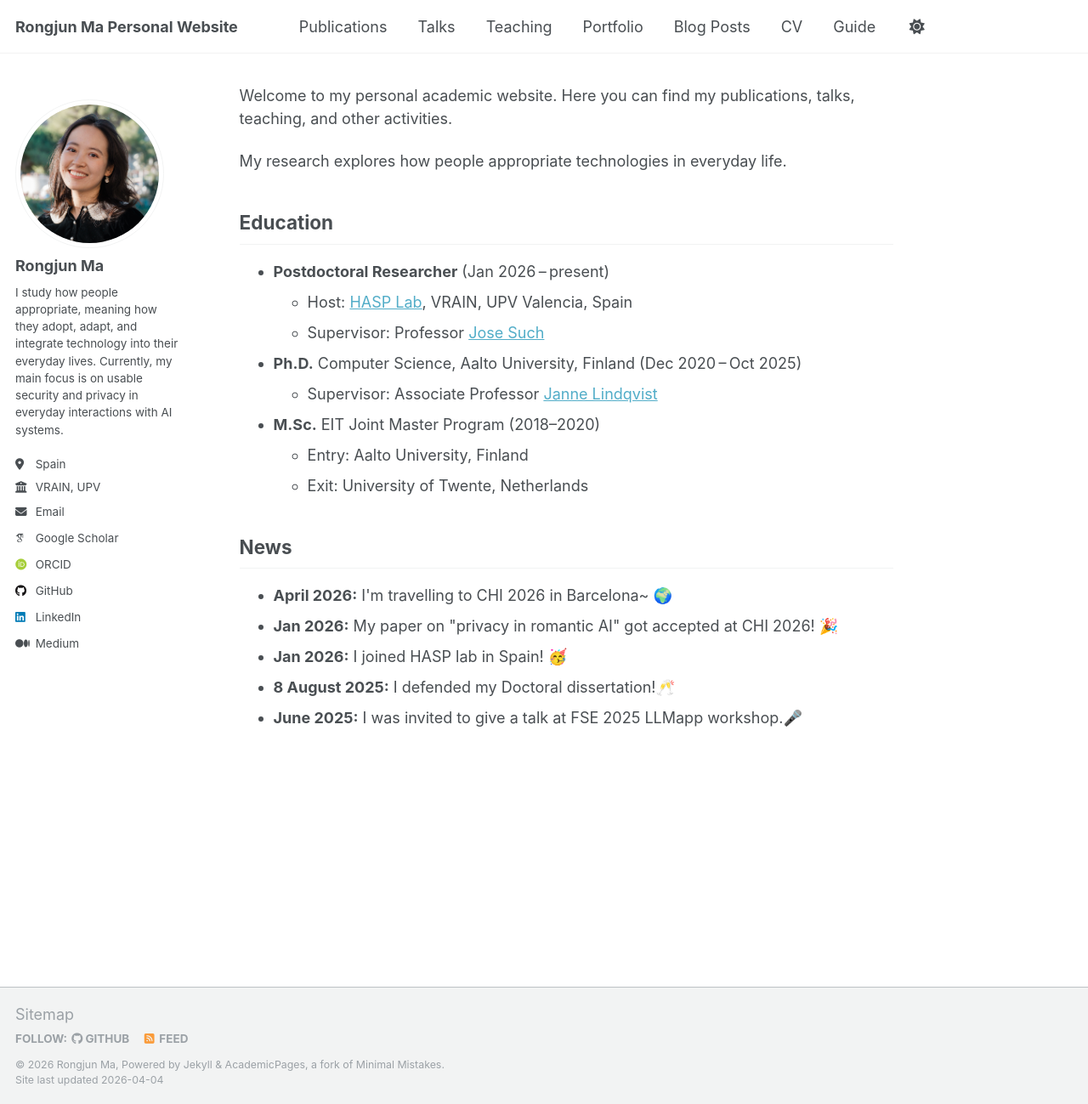
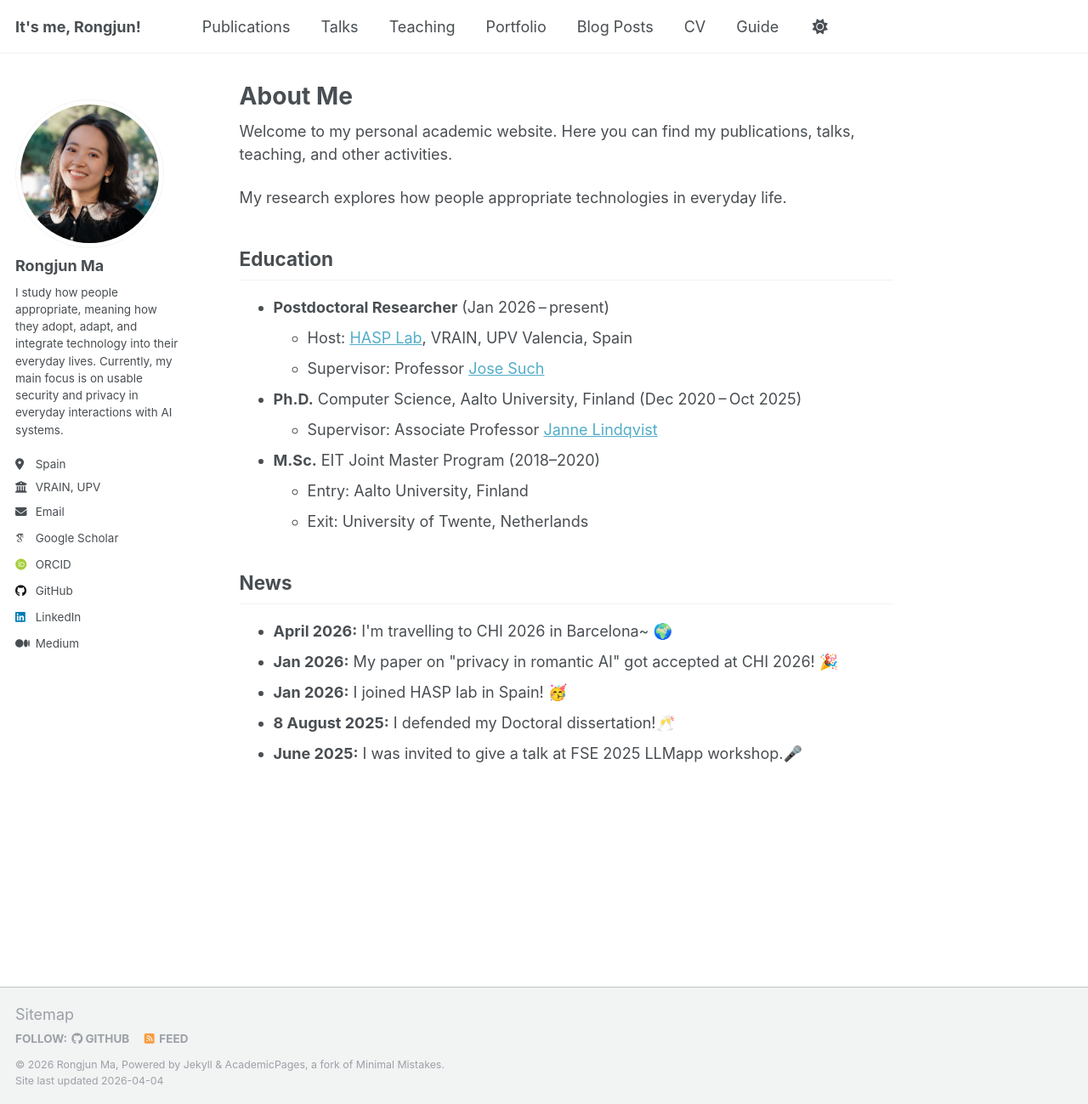
Before and after one commit to marongjun/marongjun.github.io, a Jekyll site: the page built from _pages/about.md, in a window 1280 px wide and 1299 px high. Shown: the whole window at 85% size. Built offline with Jekyll 4.4.1, drawn with Linux system fonts in a browser that asks for light colours; some web fonts are replaced.

Commit message:
Edit the domain name and link

```diff
--- a/_config.yml
+++ b/_config.yml
@@ -9,7 +9,7 @@
 # Basic Site Settings
 locale                   : "en-US"
 site_theme               : "default"
-title                    : "Rongjun Ma Personal Website"
+title                    : "It's me, Rongjun!"
 title_separator          : "-"
 name                     : &name "Rongjun Ma"
 description              : &description ""
--- a/_includes/author-profile.html
+++ b/_includes/author-profile.html
@@ -31,7 +31,7 @@
         <li class="author__desktop"><i class="fas fa-fw fa-building-columns icon-pad-right" aria-hidden="true"></i>{{ author.employer }}</li>
       {% endif %}
       {% if author.uri %}
-        <li><a href="{{ author.uri }}"><i class="fas fa-fw fa-link icon-pad-right" aria-hidden="true"></i>{{ site.data.ui-text[site.locale].website_label | default: "Website" }}</a></li>
+        <li><a href="{{ author.uri }}" target="_blank" rel="noopener noreferrer"><i class="fas fa-fw fa-link icon-pad-right" aria-hidden="true"></i>{{ site.data.ui-text[site.locale].website_label | default: "Website" }}</a></li>
       {% endif %}
       {% if author.email %}
         <li><a href="mailto:{{ author.email }}"><i class="fas fa-fw fa-envelope icon-pad-right" aria-hidden="true"></i>{{ site.data.ui-text[site.locale].email_label | default: "Email" }}</a></li>
@@ -54,7 +54,7 @@
         <li><a href="{{ author.impactstory }}"><i class="ai ai-impactstory ai-fw icon-pad-right"></i>Impactstory</a></li>
       {% endif %}
       {% if author.orcid %}
-        <li><a href="{{ author.orcid }}"><i class="ai ai-orcid ai-fw icon-pad-right"></i>ORCID</a></li>
+        <li><a href="{{ author.orcid }}" target="_blank" rel="noopener noreferrer"><i class="ai ai-orcid ai-fw icon-pad-right"></i>ORCID</a></li>
       {% endif %}
       {% if author.pubmed %}
         <li><a href="{{ author.pubmed }}"><i class="ai ai-pubmed ai-fw icon-pad-right"></i>PubMed</a></li>
@@ -115,13 +115,13 @@
         <li><a href="https://last.fm/user/{{ author.lastfm }}"><i class="fab fa-fw fa-lastfm icon-pad-right" aria-hidden="true"></i>Last.fm</a></li>
       {% endif %}
       {% if author.linkedin %}
-        <li><a href="https://www.linkedin.com/in/{{ author.linkedin }}"><i class="fab fa-fw fa-linkedin icon-pad-right" aria-hidden="true"></i>LinkedIn</a></li>
+        <li><a href="https://www.linkedin.com/in/{{ author.linkedin }}" target="_blank" rel="noopener noreferrer"><i class="fab fa-fw fa-linkedin icon-pad-right" aria-hidden="true"></i>LinkedIn</a></li>
       {% endif %}
       {% if author.mastodon %}
         <li><a href="{{ author.mastodon }}"><i class="fab fa-fw fa-mastodon icon-pad-right" aria-hidden="true"></i>Mastodon</a></li>
       {% endif %}
       {% if author.medium %}
-        <li><a href="{{ author.medium }}"><i class="fab fa-fw fa-medium icon-pad-right" aria-hidden="true"></i>Medium</a></li>
+        <li><a href="{{ author.medium }}" target="_blank" rel="noopener noreferrer"><i class="fab fa-fw fa-medium icon-pad-right" aria-hidden="true"></i>Medium</a></li>
       {% endif %}
       {% if author.pinterest %}
         <li><a href="https://www.pinterest.com/{{ author.pinterest }}"><i class="fab fa-fw fa-pinterest icon-pad-right" aria-hidden="true"></i>Pinterest</a></li>
--- a/_pages/about.md
+++ b/_pages/about.md
@@ -1,6 +1,6 @@
 ---
 permalink: /
-# title: "Rongjun Ma"
+title: "About Me"
 author_profile: true
 redirect_from:
   - /about/
```
